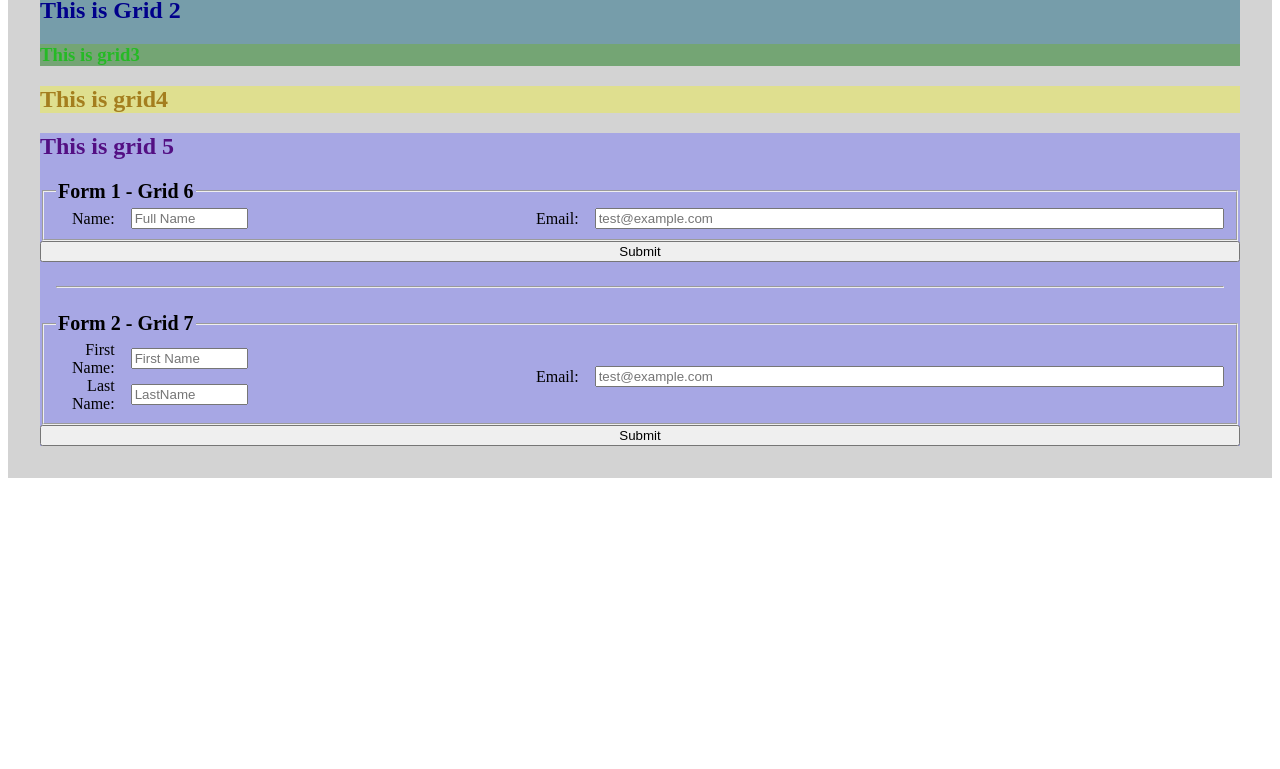
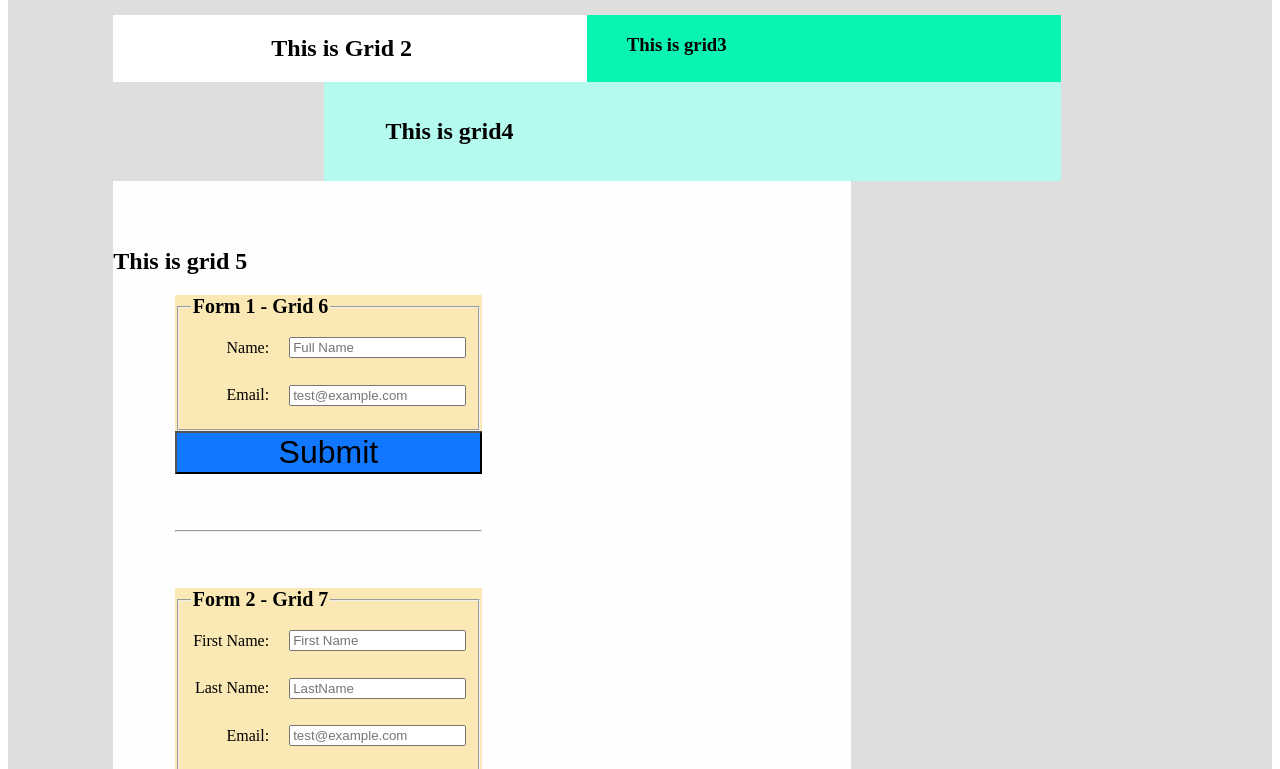
Before and after one commit to Matt091088/-WDD130--Intro-to-HTML-and-CSS, a plain HTML site: page challenges/learning-grid-layout.html in a window 1280 px wide. Shown: the part 123-892 px from the top of the page. Before the commit the page ends 800 px from the top, so only its background shows below. Drawn offline with Linux system fonts and the light colour scheme.

Commit message:
grid layout updated

```diff
--- a/challenges/styles/grid-layout.css
+++ b/challenges/styles/grid-layout.css
@@ -1,73 +1,74 @@
-/******************************************************************************
-START grid layout extra credit
-******************************************************************************/
-
 * {
   box-sizing: border-box;
 }
 
 .grid1 {
-    padding: 2em;
-    background-color: lightgray;
+  display: grid;
+  grid-template-columns: repeat(12, 1fr);
+  background-color: #dedede;
+  padding: 50px 0px;
+  box-sizing: border-box;
 }
 
 .grid1 h1 {
-    grid-column: 1 / span 12;
-    color: navy;
+  grid-column: 1/13;
 }
 
 .grid2 {
-    grid-column: 1 / span 12;
-    background-color: rgb(118, 157, 170);
+  display: grid;
+  grid-column: 2/11;
+  background-color: #fff;
+  grid-template-columns: repeat(12, 1fr);
 }
 
 .grid2 h2 {
-    grid-column: 1 / span 12;
-    color: darkblue;
+  grid-column: 3/6;
+  align-self: center;
 }
 
 .grid3 {
-    grid-column: 1 / span 12;
-    background-color: rgb(116, 165, 116);
+  display: grid;
+  grid-template-columns: repeat(12, 1fr);
+  grid-column: 7/13;
+  background-color: #09f4b2;
 }
 
 .grid3 h3 {
-    grid-column: 1 / span 12;
-    color: rgb(37, 186, 37);
+  grid-column: 2/8;
 }
 
 .grid4 {
-    grid-column: 1 / span 12;
-    background-color: rgb(223, 223, 143);
+  display: grid;
+  grid-template-columns: repeat(12, 1fr);
+  grid-column: 4/11;
+  background-color: #b4faef;
+  padding: 1em 0;
 }
 
 .grid4 h2 {
-    grid-column: 1 / span 12;
-    color: rgb(164, 126, 30);
-  }
-
-  .grid5 {
-    grid-column: 1 / span 12;
-    background-color: rgb(198, 159, 165);
-  }
-
-  .grid5 h2 {
-    grid-column: 1 / span 12;
-    color: rgb(90, 8, 149);
+  grid-column: 2/6;
 }
 
 section {
-    grid-column: 1 / span 12;
-    background-color: rgb(167, 167, 228);
+  display: grid;
+  grid-template-columns: repeat(12, 1fr);
+  grid-column: 2/9;
+  background-color: #fefefe;
+  padding: 3em 0;
 }
 
 section h2 {
-    grid-column: 1 / span 12;
-    color: rgb(83, 15, 131);
+  grid-column: 1/4;
 }
 
 form {
-    grid-column: 1 / span 12;
+  background-color: #fae9b4;
+  grid-column: 2/7;
+}
+
+fieldset {
+  display: grid;
+  grid-template-columns: 1fr 5fr;
 }
 
 legend {
@@ -75,35 +76,33 @@ START grid layout extra credit
   font-weight: 700;
 }
 
-  fieldset {
-    display: grid;
-    grid-template-columns: 1fr 5fr;
-    grid-gap: 1em;
-    align-items: center;
-  }
-
 fieldset > div {
+  grid-column: 1/3;
   display: grid;
   grid-template-columns: 1fr 2fr;
-    grid-gap: 0 1em;
   align-items: center;
+  grid-gap: 0 20px;
 }
 
 label {
-    text-align: right;
-    grid-column: 1 / span 1;
+  grid-column: 1/2;
+  justify-self: end;
 }
 
 input {
+  grid-column: 2/4;
+  margin: 1em 0;
   width: 100%;
-    grid-column: 2 / span 1;
 }
 
 button {
-    grid-column: 1 / span 2;
+  grid-column: 1/3;
   width: 100%;
+  background-color: #1177ff;
+  font-size: 2em;
 }
 
 section > div {
-    padding: 1rem;
+  grid-column: 2/7;
+  padding: 3em 0;
 }
```
Lines whose indentation alone changed are shown as unchanged.
